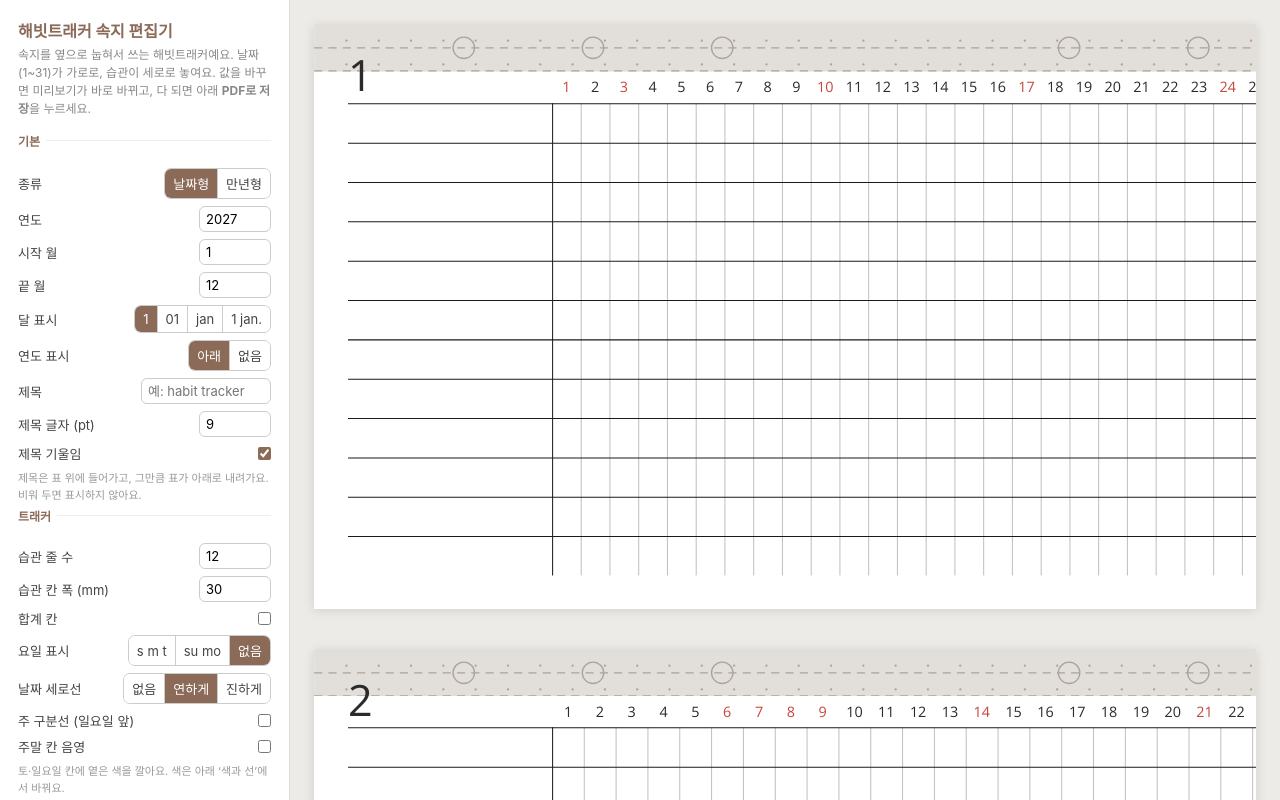
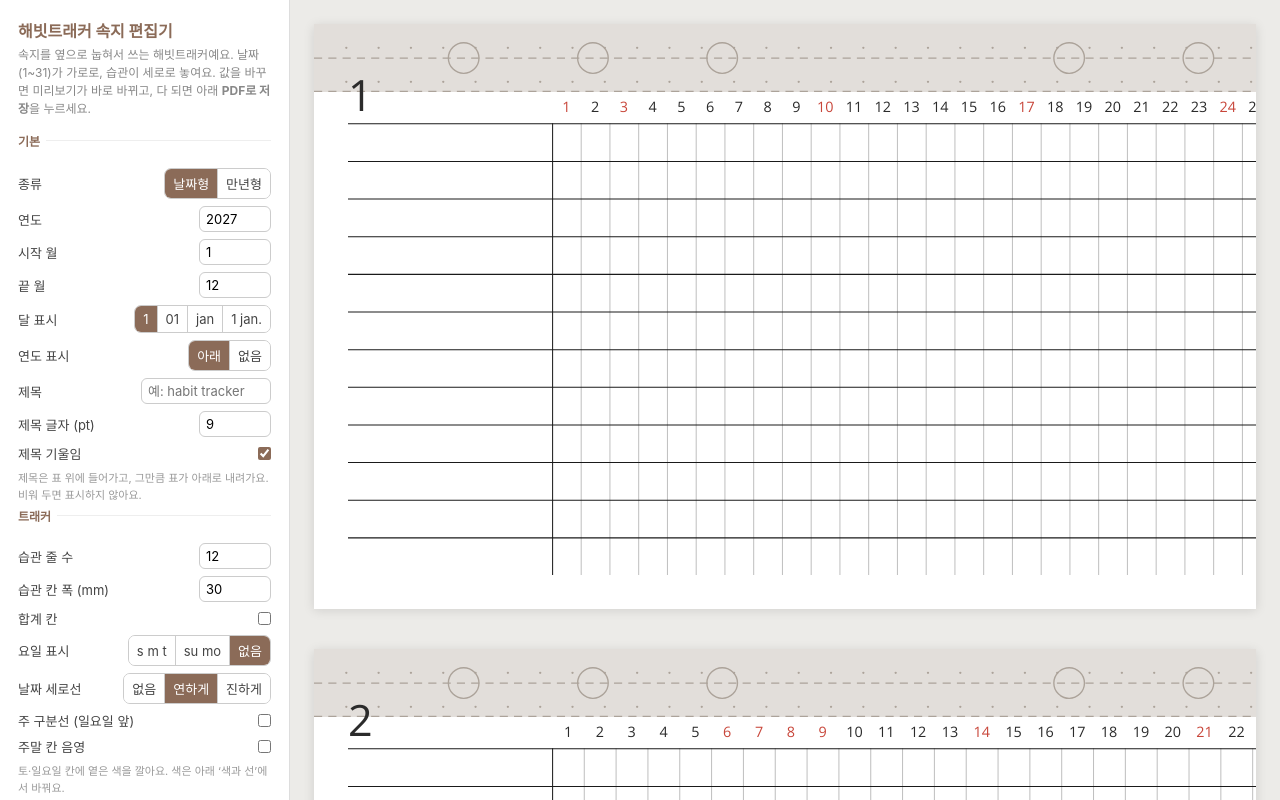
Before and after one commit to MOV-IE/habit-tracker-generator, a plain HTML site: page index.html in a window 1280 px wide. Shown: the top 800 px of the page. Drawn offline with Linux system fonts and the light colour scheme.

Commit message:
Default ring-side margin 10mm (#14)
Saved settings still on the old default move to 10mm once.


Claude-Session: https://claude.ai/code/session_01NP1betRcKkkrsVRVWCmt3n

Co-authored-by: Claude <noreply@anthropic.com>

```diff
--- a/index.html
+++ b/index.html
@@ -174,7 +174,7 @@ const DEFAULTS = {
   font:"'Open Sans'", customFont:'', fsMonth:18, fsDay:5, fsDate:6, fsName:6.5, fsTitle:9, titleItalic:true, titleFont:'same', customTitleFont:'', nameFont:'same', customNameFont:'', nameItalic:false,
   lineColor:'#1a1a1a', lineW:.15, ink:'#2b2b2b', red:'#c8463a', yearColor:'#888888', shadeColor:'#f4efeb', satColor:false, sat:'#3a62a8',
   holidays:true, extraRed:'',
-  w:86, h:171, mRing:7, mFree:5, mEnd:5, turn:'cw',
+  w:86, h:171, mRing:10, mFree:5, mEnd:5, turn:'cw',
   sheet:'orig', orient:'auto', safe:5, duplex:'single', backX:0, backY:0, crop:true, zoom:1.8, outView:false, showRing:true
 };
 const KEY = 'habit-tracker-editor-v3';
@@ -182,6 +182,7 @@ let st = {...DEFAULTS};
 try { const s = JSON.parse(localStorage.getItem(KEY) || 'null'); if (s) st = {...DEFAULTS, ...s}; } catch(e) {}
 if (st.fontVer !== 2) { if (st.font === "Futura, 'Futura PT', Jost" || st.font === 'Jost') st.font = "'Open Sans'"; st.fontVer = 2; } // 예전 기본 폰트로 저장된 설정은 Open Sans로
 if (st.lineVer !== 2) { if (st.lineColor === '#5b4636') st.lineColor = '#1a1a1a'; st.lineVer = 2; } // 예전 기본 선 색으로 저장된 설정은 새 기본값으로
+if (st.ringVer !== 2) { if (+st.mRing === 7) st.mRing = 10; st.ringVer = 2; } // 예전 기본 링 쪽 여백으로 저장된 설정은 10mm로
 if (st.sheet === 'a3') st.sheet = 'a4'; // 출력 용지에서 A3를 빼고 A5를 넣었어요
 const save = () => { try { localStorage.setItem(KEY, JSON.stringify(st)); } catch(e) {} };
 
```
